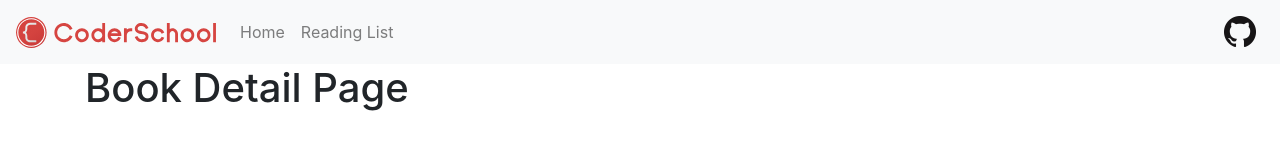
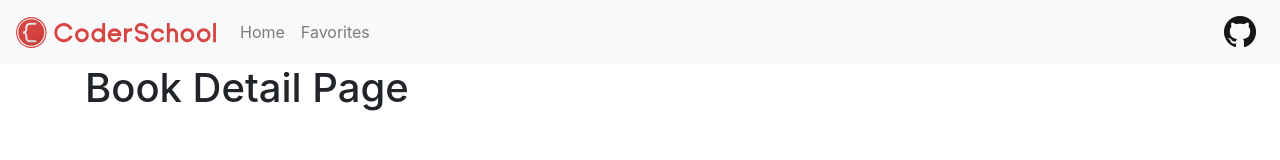
Before and after one commit to lethang7794/book-store, a React (Create React App) app: page /books/1 in a window 1280 px wide. Shown: the top 160 px of the page. Built offline with nearby package versions, Linux system fonts and the light colour scheme; no server answers.

Commit message:
Rename ReadingPage to Favorites

```diff
--- a/src/App.js
+++ b/src/App.js
@@ -4,7 +4,7 @@ import { Route, Switch } from 'react-router-dom';
 import './App.css';
 import MainNavBar from './components/MainNavBar';
 import BookDetailPage from './components/BookDetailPage';
-import ReadingPage from './components/ReadingPage';
+import Favorites from './components/Favorites';
 import HomePage from './components/HomePage';
 import NotFoundPage from './components/NotFoundPage';
 
@@ -18,8 +18,8 @@ function App() {
           <Route exact path='/books/:id'>
             <BookDetailPage />
           </Route>
-          <Route exact path='/reading'>
-            <ReadingPage />
+          <Route exact path='/favorites'>
+            <Favorites />
           </Route>
           <Route exact path='/'>
             <HomePage BACKEND_API={BACKEND_API} />
--- /dev/null
+++ b/src/components/Favorites.jsx
@@ -0,0 +1,5 @@
+import React from 'react';
+
+const Favorites = () => <h1>Favorites Books</h1>;
+
+export default Favorites;
--- a/src/components/MainNavBar.jsx
+++ b/src/components/MainNavBar.jsx
@@ -17,8 +17,8 @@ const MainNavBar = () => (
         <Nav.Link as={Link} to='/'>
           Home
         </Nav.Link>
-        <Nav.Link as={Link} to='/reading'>
-          Reading List
+        <Nav.Link as={Link} to='/favorites'>
+          Favorites
         </Nav.Link>
       </Nav>
       <Nav>
--- a/src/components/ReadingPage.jsx
+++ /dev/null
@@ -1,5 +0,0 @@
-import React from 'react';
-
-const ReadingPage = () => <h1>Reading Page</h1>;
-
-export default ReadingPage;
```
